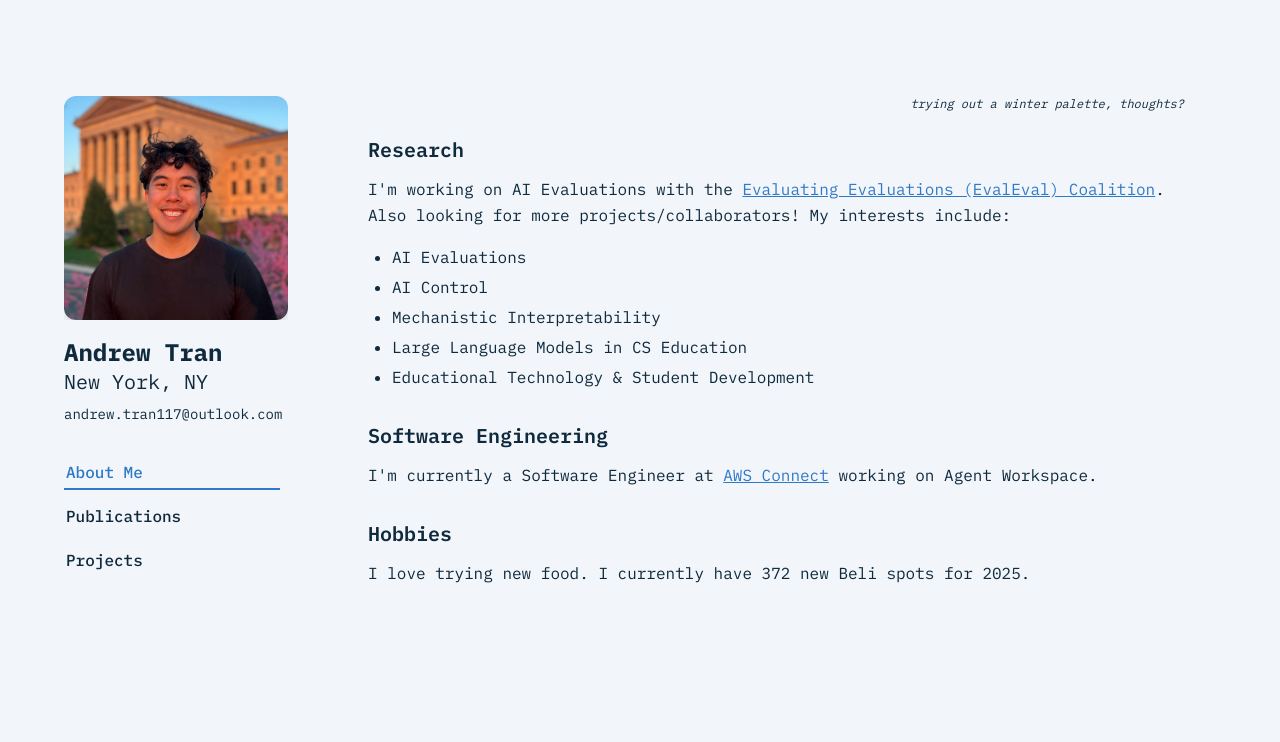
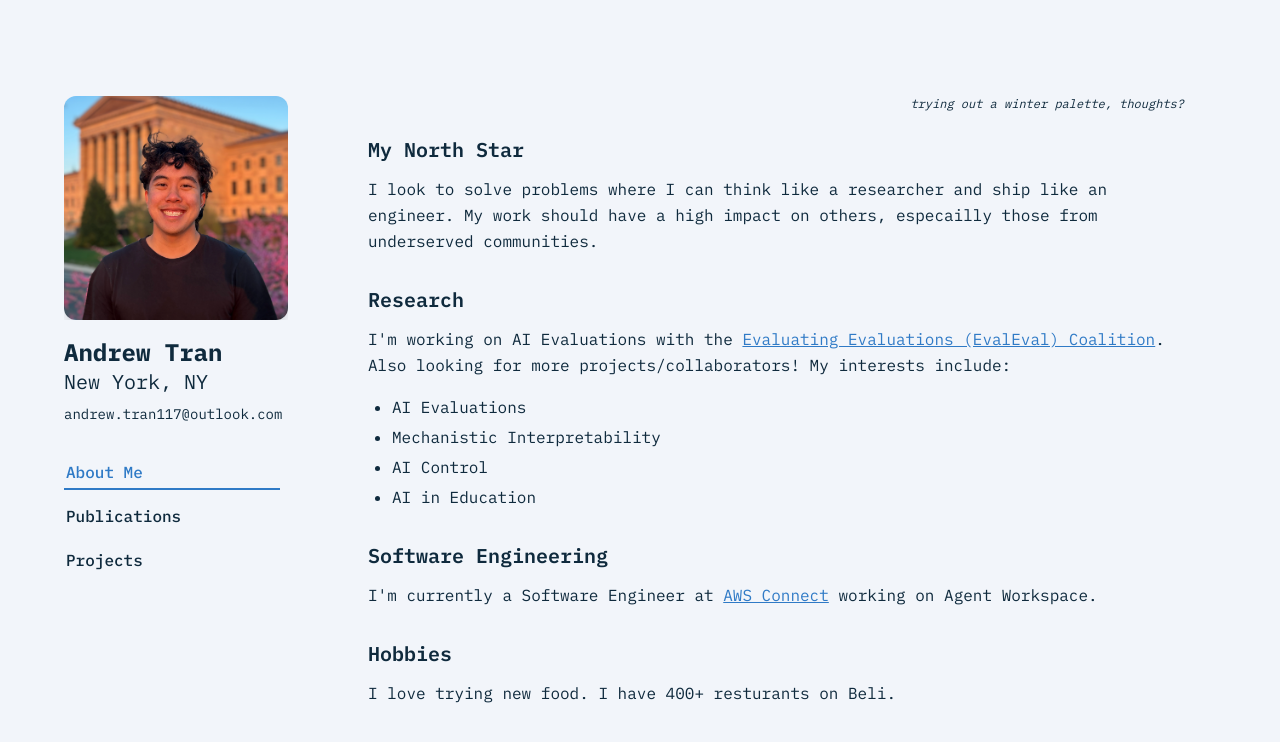
Before and after one commit to andrewtran117/andrewtran117.github.io, a Next.js app: page / in a window 1280 px wide. Shown: the top 742 px of the page. Built offline with nearby package versions, Linux system fonts and the light colour scheme.

Commit message:
North Star and Projects

```diff
--- a/app/components/ProjectsSection.tsx
+++ b/app/components/ProjectsSection.tsx
@@ -8,6 +8,12 @@ type Project = {
 };
 
 const projects: Project[] = [
+  {
+    title: "PromptDashboard",
+    description:
+      "eval dashboard to help you find tail-end risk in prompt‑variant distributions",
+    link: { label: "Project", href: "" },
+  },
   {
     title: "eval-mini-harness",
     description:
--- a/app/page.tsx
+++ b/app/page.tsx
@@ -54,6 +54,12 @@ export default function Home() {
             {/* <h1 className="text-2xl font-semibold mb-4">Hello!</h1> */}
 
             <p className="italic text-xs mb-6 text-right">trying out a winter palette, thoughts?</p>
+            <div className="mb-8">
+              <h2 className="text-xl font-semibold mb-3">My North Star</h2>
+              <p className="text-base leading-relaxed mb-4">
+                I look to solve problems where I can think like a researcher and ship like an engineer. My work should have a high impact on others, especailly those from underserved communities.
+              </p>
+            </div>
 
             {/* Research Section */}
             <div className="mb-8">
@@ -72,10 +78,9 @@ export default function Home() {
               </p>
               <ul className="list-disc pl-6 space-y-1 mb-6">
                 <li className="text-base leading-relaxed">AI Evaluations</li>
+                <li className="text-base leading-relaxed">Mechanistic Interpretability</li>
                 <li className="text-base leading-relaxed">AI Control</li>
-                <li className="text-base leading-relaxed">Mechanistic Interpretability</li>
-                <li className="text-base leading-relaxed">Large Language Models in CS Education</li>
-                <li className="text-base leading-relaxed">Educational Technology & Student Development</li>
+                <li className="text-base leading-relaxed">AI in Education</li>
               </ul>
             </div>
 
@@ -100,7 +105,7 @@ export default function Home() {
             <div className="mb-8">
               <h2 className="text-xl font-semibold mb-3">Hobbies</h2>
               <p className="text-base leading-relaxed mb-4">
-                I love trying new food. I currently have 372 new Beli spots for 2025.
+                I love trying new food. I have 400+ resturants on Beli.
               </p>
             </div>
 
```
